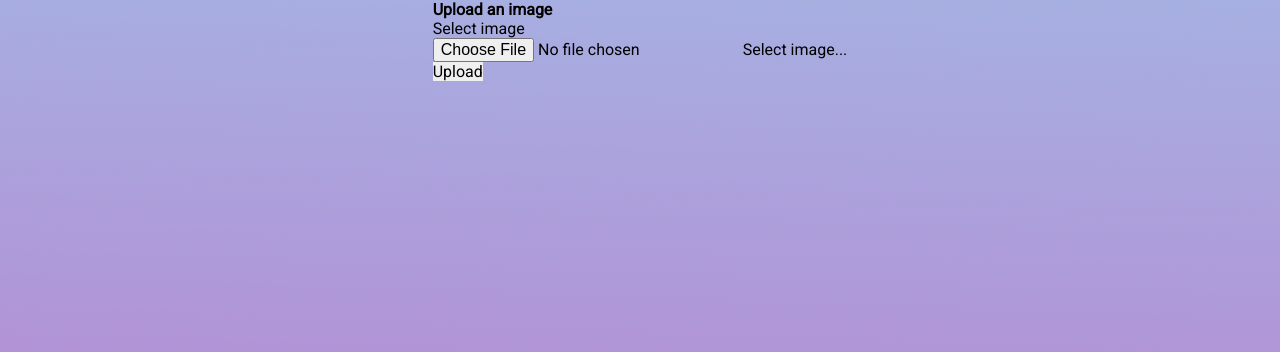
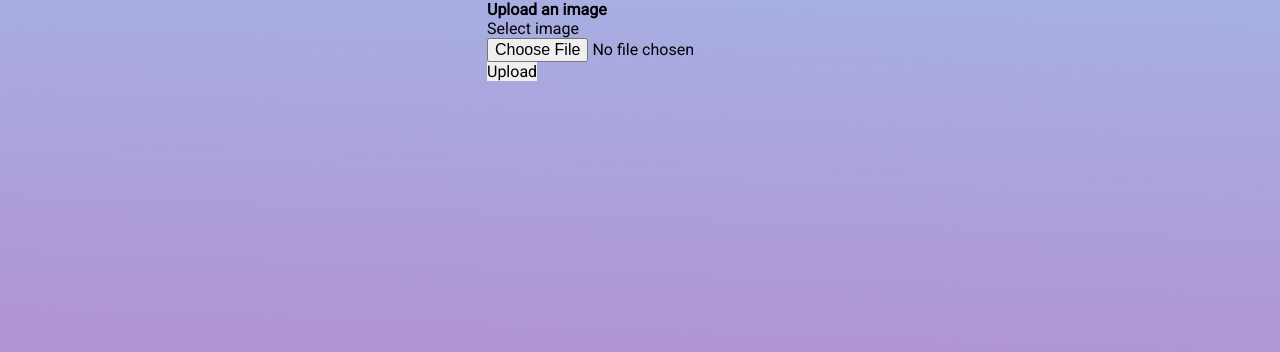
Before and after one commit to zenxha/sushi, a Flask app: page /upload in a window 1280 px wide. Shown: the part 68-420 px from the top of the page. Run offline with Flask 2, Linux system fonts and the light colour scheme.

Commit message:
fix permissions

```diff
--- a/templates/homesite/upload.html
+++ b/templates/homesite/upload.html
@@ -16,7 +16,6 @@
           <label>Select image</label>
           <div class="custom-file">
             <input type="file" class="custom-file-input" name="image" id="image">
-            <label class="custom-file-label" for="image">Select image...</label>
           </div>
         </div>
 
--- a/views.py
+++ b/views.py
@@ -33,12 +33,11 @@ def upload_image():
 
     if request.files:
         image = request.files["image"]
-        image.save(os.path.join(pathForImages), image.filename)
+        image.save(pathForImages, image.filename)
         print('A user uploaded a file with the name of ' + image.filename)
         return redirect(request.url)
 
   return render_template("homesite/upload.html")
-
 
 
 """Python Section"""
--- a/wsgi.py
+++ b/wsgi.py
@@ -4,4 +4,4 @@ from views import app
 
 if __name__ == "__main__":
     # runs the application on the repl development server
-    app.run(debug=True, host='127.0.0.1', port='5000')
+    app.run(debug=True, host='0.0.0.0', port='5000')
```
